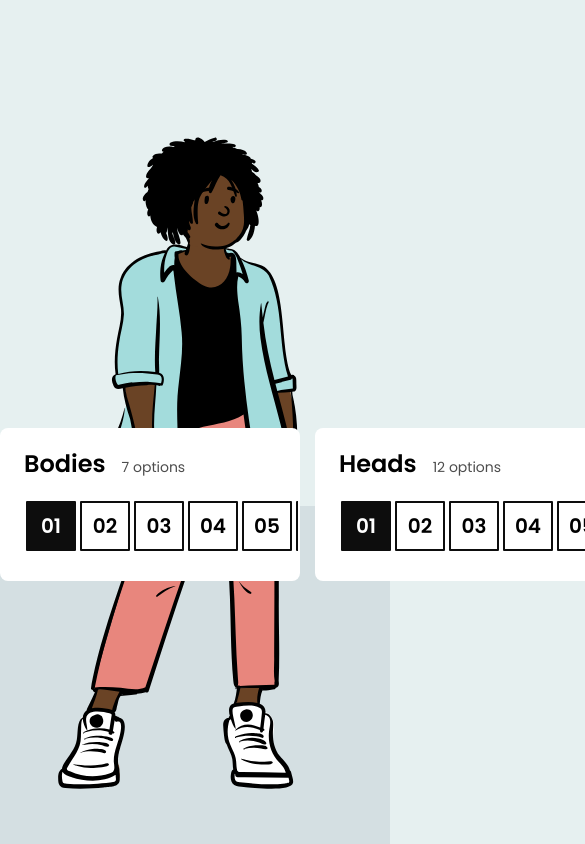
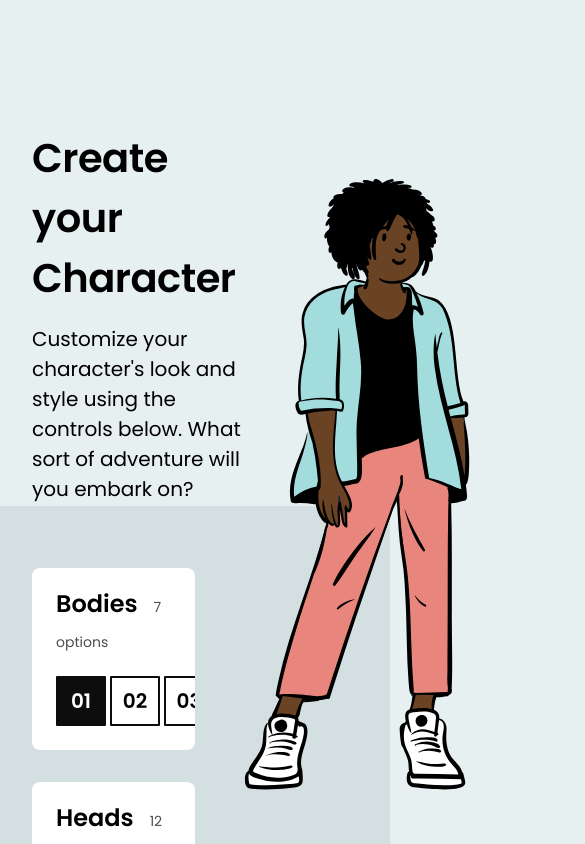
Before and after one commit to liavitski/css-for-js, a React (Create React App) app in the folder character-creator/: page / in a window 390 px wide. Shown: the top 844 px of the page, 585 px wide, since content can reach past the window. Built offline with nearby package versions, Linux system fonts and the light colour scheme.

Commit message:
changes added

```diff
--- a/character-creator/src/components/ButtonRow/ButtonRow.module.css
+++ b/character-creator/src/components/ButtonRow/ButtonRow.module.css
@@ -1,14 +1,6 @@
 .buttonRow {
-    margin-left: -22px;
-    margin-right: -22px;
-    margin-bottom: -22px;
+    white-space: nowrap;
+    overflow-x: scroll;
+    margin: 0 -24px;
     padding: 24px;
-    white-space: nowrap;
-    overflow: auto;
 }
-
-@media (max-width: 400px) {
-    .buttonRow {
-        /* margin-bottom: -60px; */
-    }
-}
--- a/character-creator/src/components/CharacterEditor/CharacterEditor.js
+++ b/character-creator/src/components/CharacterEditor/CharacterEditor.js
@@ -30,7 +30,7 @@ function App() {
 
   return (
     <main className={styles.characterEditor}>
-      <div className={styles.perspectiveBox}></div>
+      <div className={styles.bar}></div>
       <MaxWidthWrapper className={styles.maxWidthWrapper}>
         <header className={styles.header}>
           <h1 className={styles.title}>Create your Character</h1>
@@ -39,8 +39,6 @@ function App() {
             controls below. What sort of adventure will you embark on?{' '}
           </p>
         </header>
-
-
         <div className={styles.controlColumn}>
           <ControlPane
             title="Bodies"
@@ -91,7 +89,6 @@ function App() {
           clothesColor={clothesColor}
         />
       </div>
-
     </main>
   );
 }
--- a/character-creator/src/components/CharacterEditor/CharacterEditor.module.css
+++ b/character-creator/src/components/CharacterEditor/CharacterEditor.module.css
@@ -1,9 +1,20 @@
 .characterEditor {
   padding-top: 128px;
   padding-bottom: 64px;
+  position: relative;
+}
+
+.bar {
+  background-color: hsl(195deg, 20%, 86%);
+  position: fixed;
+  top: 60%;
+  height: 40%;
+  width: 100%;
+  left: 0;
 }
 
 .maxWidthWrapper {
+  max-width: 1024px;
   position: relative;
 }
 
@@ -27,43 +38,12 @@
 
 .characterWrapper {
   position: fixed;
-  top: 15%;
-  left: 65%;
+  top: 20%;
+  left: 50%;
   bottom: 5%;
-  min-height: 200px;
+  margin-left: 32px;
 }
 
 .controlColumn {
   width: 50%;
 }
-
-.perspectiveBox {
-  background-color: hsl(195deg, 20%, 86%);
-  position: fixed;
-  top: 60%;
-  left: 0;
-  height: 40%;
-  width: 100%;
-  bottom: 0;
-  right: 0;
-}
-
-@media (max-width: 400px) {
-  .header {
-    display: none;
-  }
-  .characterWrapper {
-    left: 10%;
-  }
-  .controlColumn {
-    display: flex;
-    gap: 15px;
-
-  }
-  .maxWidthWrapper {
-    z-index: 1;
-    top: 300px;
-    padding: 0;
-
-  }
-}
--- a/character-creator/src/components/ControlPane/ControlPane.module.css
+++ b/character-creator/src/components/ControlPane/ControlPane.module.css
@@ -2,6 +2,7 @@
   padding: 24px;
   /* Optical centering */
   padding-top: 18px;
+  padding-bottom: 0px;
   background-color: white;
   border-radius: 8px;
   /*
@@ -16,7 +17,6 @@
   margin: 0;
   /* Optical centering */
   margin-bottom: -4px;
-  white-space: nowrap;
 }
 
 .metadata {
@@ -25,9 +25,3 @@
   font-weight: 400;
   color: hsl(0deg, 0%, 30%);
 }
-
-@media (max-width: 400px) {
-  .controlPane {
-    width: 300px;
-  }
-}
--- a/character-creator/src/components/Footer/Footer.module.css
+++ b/character-creator/src/components/Footer/Footer.module.css
@@ -7,11 +7,5 @@
 }
 
 a {
-  color: white;
+  color: inherit;
 }
-
-@media (max-width: 400px) {
-  .footer {
-    display: none;
-  }
-}
--- a/character-creator/src/components/MaxWidthWrapper/MaxWidthWrapper.module.css
+++ b/character-creator/src/components/MaxWidthWrapper/MaxWidthWrapper.module.css
@@ -5,9 +5,3 @@
   margin-left: auto;
   margin-right: auto;
 }
-
-@media (max-width: 400px) {
-  .maxWidthWrapper {
-    max-width: 400px;
-  }
-}
```
Also changed, not shown: 1 other file (tests, documents, lock files or other folders).
